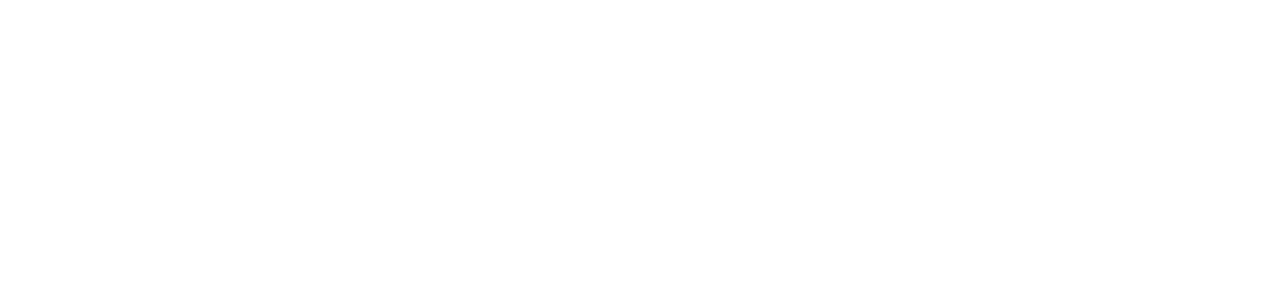
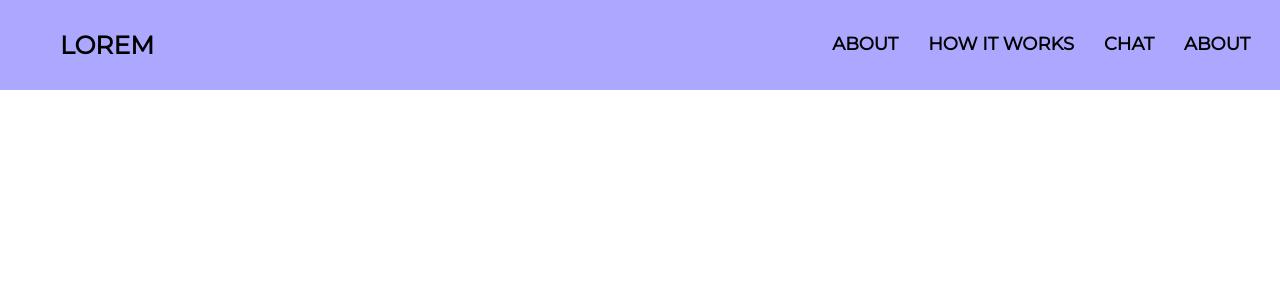
Before and after one commit to TatyanaMolod/petProject_react, a React (Vite) app: page / in a window 1280 px wide. Shown: the top 300 px of the page. Built offline with nearby package versions, Linux system fonts and the light colour scheme.

Commit message:
adaptive_menu

```diff
--- a/index.html
+++ b/index.html
@@ -6,6 +6,9 @@
     <title>pet project</title>
   </head>
   <body>
+    <link rel="preconnect" href="https://fonts.googleapis.com">
+        <link rel="preconnect" href="https://fonts.gstatic.com" crossorigin>
+        <link href="https://fonts.googleapis.com/css2?family=Montserrat&display=swap" rel="stylesheet">
     <div id="root"></div>
     <script type="module" src="/src/main.jsx"></script>
   </body>
--- a/package.json
+++ b/package.json
@@ -11,7 +11,8 @@
   },
   "dependencies": {
     "react": "^18.2.0",
-    "react-dom": "^18.2.0"
+    "react-dom": "^18.2.0",
+    "react-icons": "^4.10.1"
   },
   "devDependencies": {
     "@types/react": "^18.2.15",
--- a/src/App.jsx
+++ b/src/App.jsx
@@ -1,8 +1,15 @@
 import { useState } from 'react'
 import './App.css'
+import Header from './components/Header/Header';
 
 function App() {
- return
+ return(
+  <div>
+    <div className="wrapper">
+    <Header />
+    </div>
+  </div>
+ );
 }
 
 export default App
--- /dev/null
+++ b/src/components/Header/Header.css
@@ -0,0 +1,74 @@
+.header{
+    width: 100%;
+    background-color: #aca8ff;
+    margin: 0px auto;
+
+}
+
+.header__container{
+    height: 90px;
+    display: flex;
+    align-items: center;
+    justify-content: space-between;
+
+}
+
+.header__logo span{
+    padding-left: 60px;
+    font-family: Montserrat;
+    font-size: 25px;
+    line-height: 1.2;
+    font-weight: 800;
+    text-transform: uppercase;
+    color: #000000;
+}
+
+.header__list ul li{
+    display: inline-block;
+    padding-right: 30px;
+    font-family: Montserrat;
+    font-size: 18px;
+    line-height: 1.2;
+    font-weight: 600;
+    text-transform: uppercase;
+    color: #000000;
+}
+
+.header__menu{
+    display: none;
+}
+
+ @media(max-width: 730px){
+    .header__menu {
+        display: block;
+        position: absolute;
+        right: 30px;
+        cursor: pointer;
+        z-index: 10;
+
+
+    }
+
+    .header__list ul{
+        display: none;
+    }
+
+    .header__list .active{
+        display: flex;
+        position: fixed;
+        background-color: aliceblue;
+        width: 250px;
+        height: 250px;
+        flex-direction: column;
+        top:0px;
+        right: 0px;
+        z-index: 10;
+        padding-top: 95px;
+    }
+
+    .header__list ul li{
+        margin-bottom: 20px;
+        margin-left: 20px;
+    }
+
+}
--- /dev/null
+++ b/src/components/Header/Header.jsx
@@ -0,0 +1,35 @@
+import React from 'react'
+import './Header.css'
+import { FiMenu } from 'react-icons/fi';
+import { CgClose } from 'react-icons/cg';
+import {useState} from 'react'
+
+const Header = () => {
+  const [activeState, setActiveState] = useState('false')
+  const StateMenu = () => {
+    setActiveState(active => !active)
+  }
+  return (
+    <header className='header'>
+        <div className="header__container">
+          <div className="header__logo">
+            <span>Lorem</span>
+          </div>
+          <div className= "header__list">
+            <ul className= {`${activeState ? '' : 'active'}`}>
+              <li>About </li>
+              <li>How it works </li>
+              <li>chat</li>
+              <li>about</li>
+            </ul>
+          </div>
+          <div className= "header__menu" onClick={StateMenu} >
+            {activeState ? <FiMenu style={{ fontSize: 25 }}  /> : <CgClose style={{ fontSize: 25 }} />}
+
+          </div>
+        </div>
+    </header>
+  )
+}
+
+export default Header
--- a/src/index.css
+++ b/src/index.css
@@ -0,0 +1,53 @@
+/* Null style */
+
+*{
+  padding: 0;
+  margin: 0;
+  border: 0;
+}
+
+*,*:before,*:after{
+  -moz-box-sizing: border-box;
+  -webkit-box-sizing: border-box;
+  box-sizing: border-box;
+}
+
+:focus,:active{outline: none;}
+a:focus, a:active{outline: none;}
+
+nav,footer,header,aside{display: block;}
+
+html,body{
+  height: 100%;
+  width: 100%;
+  font-size: 100%;
+  line-height: 1;
+  font-size: 14px;
+  -ms-text-size-adjust: 100%;
+  -moz-text-size-adjust: 100%;
+  -webkit-text-size-adjust: 100%;
+  }
+
+input,button,textarea{font-family: inherit;}
+
+input::-ms-clear{display: none;}
+button{cursor: pointer;}
+button::-moz-focus-inner {padding:0;border:0;}
+a, a:visited{text-decoration: none;}
+a:hover{text-decoration: none;}
+ul li{list-style: none;}
+img{vertical-align: top;}
+
+h1,h2,h3,h4,h5,h6{font-size:inherit;font-weight: 400;}
+
+
+/* -------------------------------------------------------------------------------------------------- */
+
+
+
+.wrapper{
+  width: 100%;
+  height: 1008px;
+  border-color: #ffffff;
+
+}
```
Also changed, not shown: src/components/Header.jsx (deleted), 1 other file (tests, documents, lock files or other folders).
